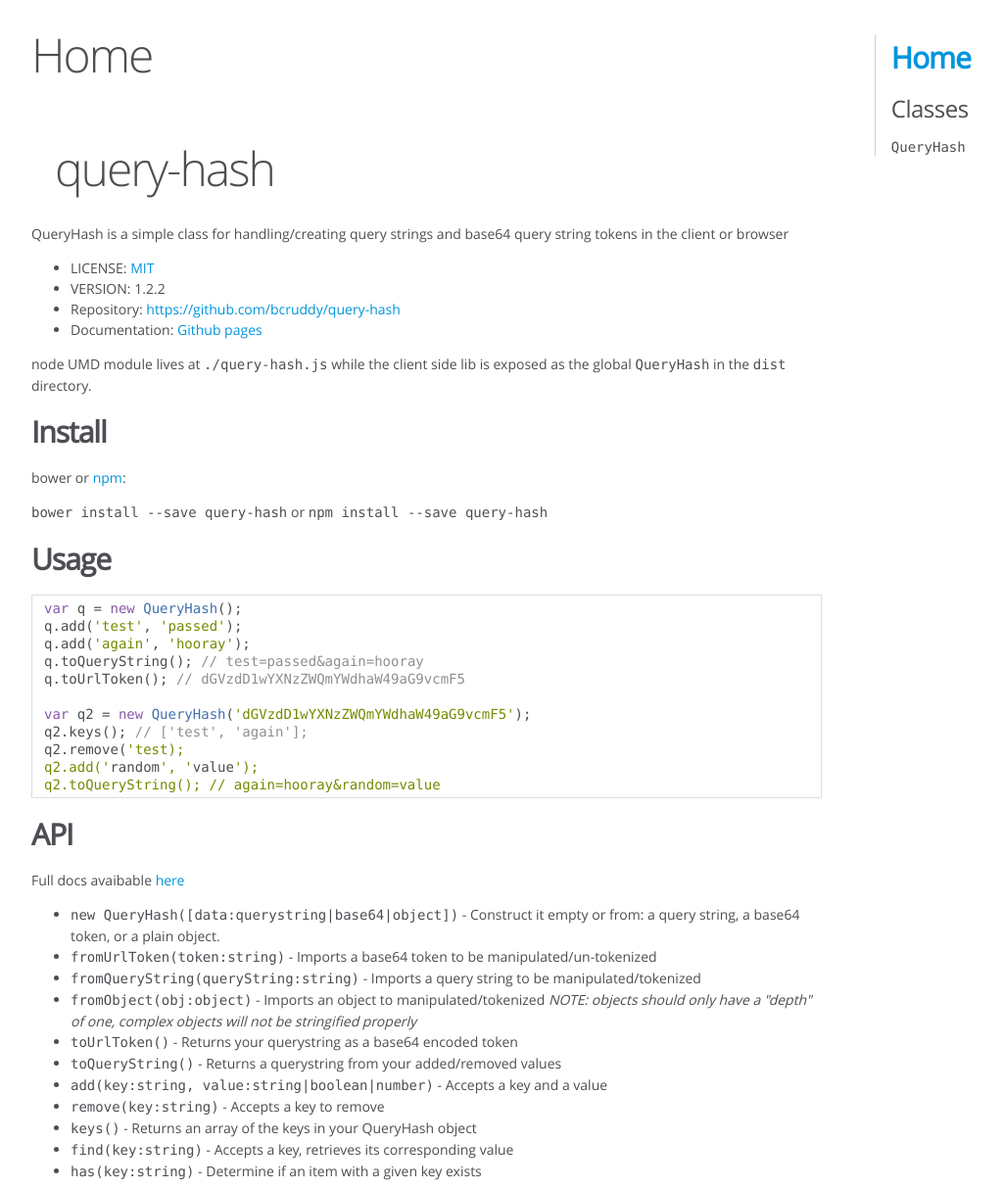
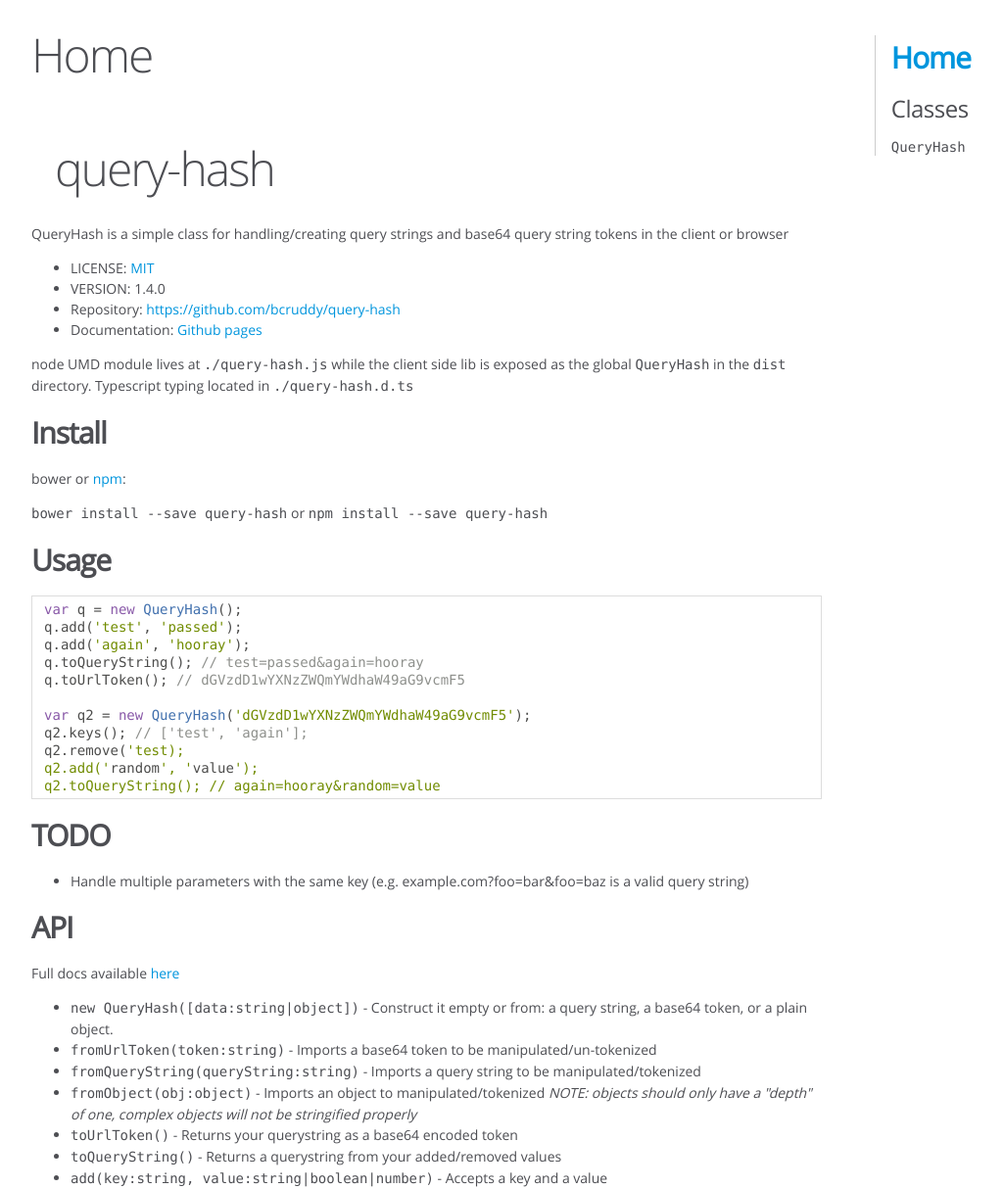
Before and after one commit to bcruddy/query-hash, a website: page docs/index.html in a window 1280 px wide. Shown: the top 1214 px of the page at 98% size, without its empty margins (0-1024 px from the left). Drawn offline with Linux system fonts and the light colour scheme.

Commit message:
add typescript definition, rebuild docs and bump version to 1.4.0

```diff
--- a/bower.json
+++ b/bower.json
@@ -2,7 +2,7 @@
   "name": "query-hash",
   "description": "QueryHash is a simple class for handling/creating query strings and base64 query string tokens",
   "main": "dist/query-hash.js",
-  "version": "1.3.1",
+  "version": "1.4.0",
   "authors": [
     "@bcruddy"
   ],
--- a/docs/index.html
+++ b/docs/index.html
@@ -46,11 +46,12 @@
         <article><h1>query-hash</h1><p>QueryHash is a simple class for handling/creating query strings and base64 query string tokens in the client or browser</p>
 <ul>
 <li>LICENSE: <a href="https://github.com/bcruddy/query-hash/blob/master/LICENSE">MIT</a></li>
-<li>VERSION: 1.2.2</li>
+<li>VERSION: 1.4.0</li>
 <li>Repository: <a href="https://github.com/bcruddy/query-hash">https://github.com/bcruddy/query-hash</a></li>
 <li>Documentation: <a href="https://bcruddy.github.io/query-hash/">Github pages</a></li>
 </ul>
-<p>node UMD module lives at <code>./query-hash.js</code> while the client side lib is exposed as the global <code>QueryHash</code> in the <code>dist</code> directory.</p>
+<p>node UMD module lives at <code>./query-hash.js</code> while the client side lib is exposed as the global <code>QueryHash</code> in the <code>dist</code> directory.
+Typescript typing located in <code>./query-hash.d.ts</code></p>
 <h2>Install</h2><p>bower or <a href="https://www.npmjs.com/package/query-hash">npm</a>:</p>
 <p><code>bower install --save query-hash</code> or <code>npm install --save query-hash</code></p>
 <h2>Usage</h2><pre class="prettyprint source"><code>var q = new QueryHash();
@@ -63,9 +64,12 @@ var q2 = new QueryHash('dGVzdD1wYXNzZWQmYWdhaW49aG9vcmF5');
 q2.keys(); // ['test', 'again'];
 q2.remove('test);
 q2.add('random', 'value');
-q2.toQueryString(); // again=hooray&random=value</code></pre><h2>API</h2><p>Full docs avaibable <a href="https://bcruddy.github.io/query-hash/">here</a></p>
+q2.toQueryString(); // again=hooray&random=value</code></pre><h2>TODO</h2><ul>
+<li>Handle multiple parameters with the same key (e.g. example.com?foo=bar&amp;foo=baz is a valid query string)</li>
+</ul>
+<h2>API</h2><p>Full docs available <a href="https://bcruddy.github.io/query-hash/">here</a></p>
 <ul>
-<li><code>new QueryHash([data:querystring|base64|object])</code> - Construct it empty or from: a query string, a base64 token, or a plain object.</li>
+<li><code>new QueryHash([data:string|object])</code> - Construct it empty or from: a query string, a base64 token, or a plain object.</li>
 <li><code>fromUrlToken(token:string)</code> - Imports a base64 token to be manipulated/un-tokenized</li>
 <li><code>fromQueryString(queryString:string)</code> - Imports a query string to be manipulated/tokenized</li>
 <li><code>fromObject(obj:object)</code> - Imports an object to manipulated/tokenized <em>NOTE: objects should only have a &quot;depth&quot; of one, complex objects will not be stringified properly</em></li>
@@ -93,7 +97,7 @@ q2.toQueryString(); // again=hooray&random=value</code></pre><h2>API</h2><p>Full
 <br class="clear">
 
 <footer>
-    Documentation generated by <a href="https://github.com/jsdoc3/jsdoc">JSDoc 3.4.2</a> on Tue Oct 18 2016 15:01:50 GMT-0400 (EDT)
+    Documentation generated by <a href="https://github.com/jsdoc3/jsdoc">JSDoc 3.4.2</a> on Wed Oct 19 2016 09:12:08 GMT-0400 (EDT)
 </footer>
 
 <script> prettyPrint(); </script>
--- a/package.json
+++ b/package.json
@@ -1,6 +1,6 @@
 {
   "name": "query-hash",
-  "version": "1.3.1",
+  "version": "1.4.0",
   "description": "QueryHash is a simple class for handling/creating query strings and base64 query string tokens",
   "main": "query-hash.js",
   "repository": "https://github.com/bcruddy/query-hash",
```
Also changed, not shown: docs/QueryHash.html (+1 -1 lines), docs/QueryHash.js.html (+1 -1 lines), query-hash.d.ts (added, +34 -0 lines), README.md.
